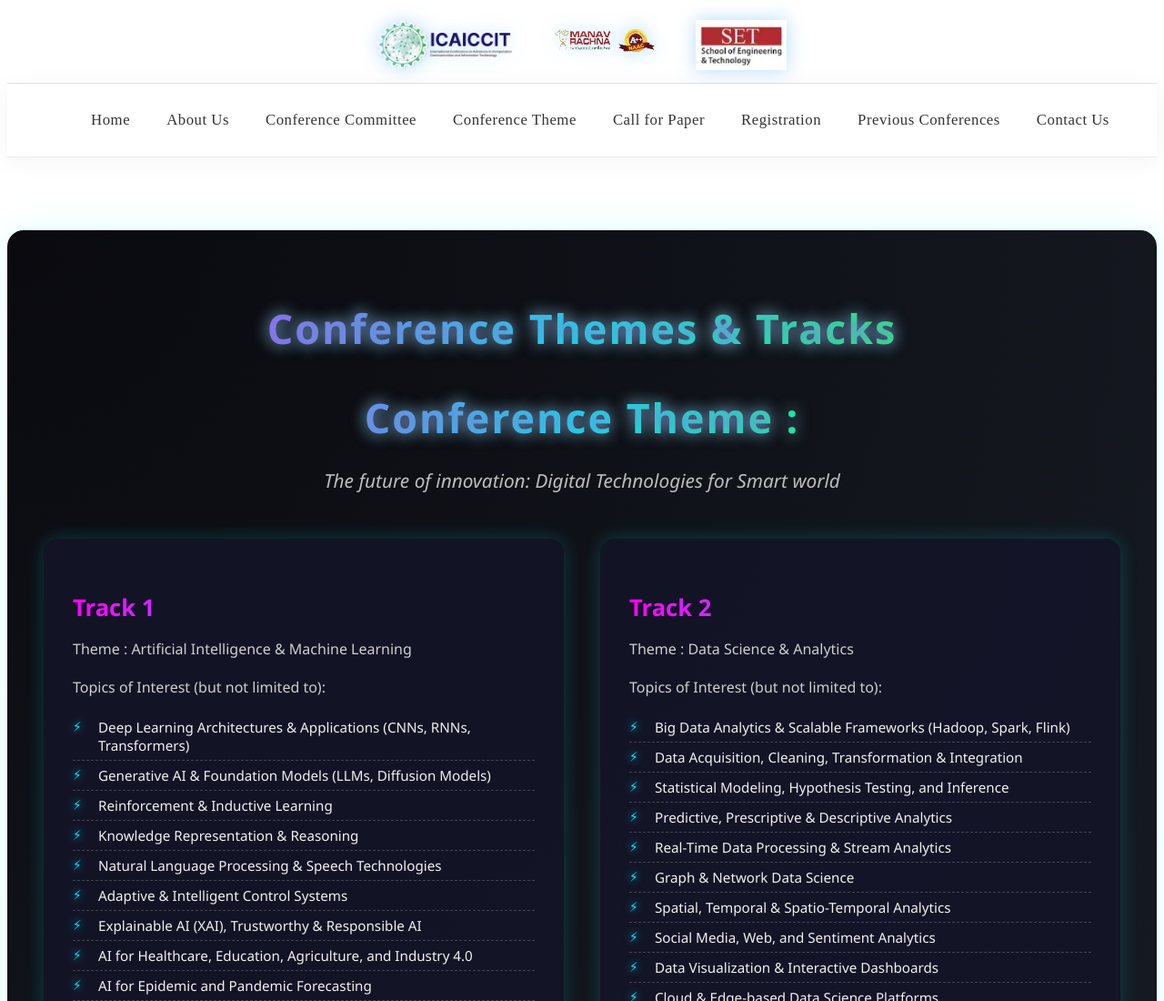
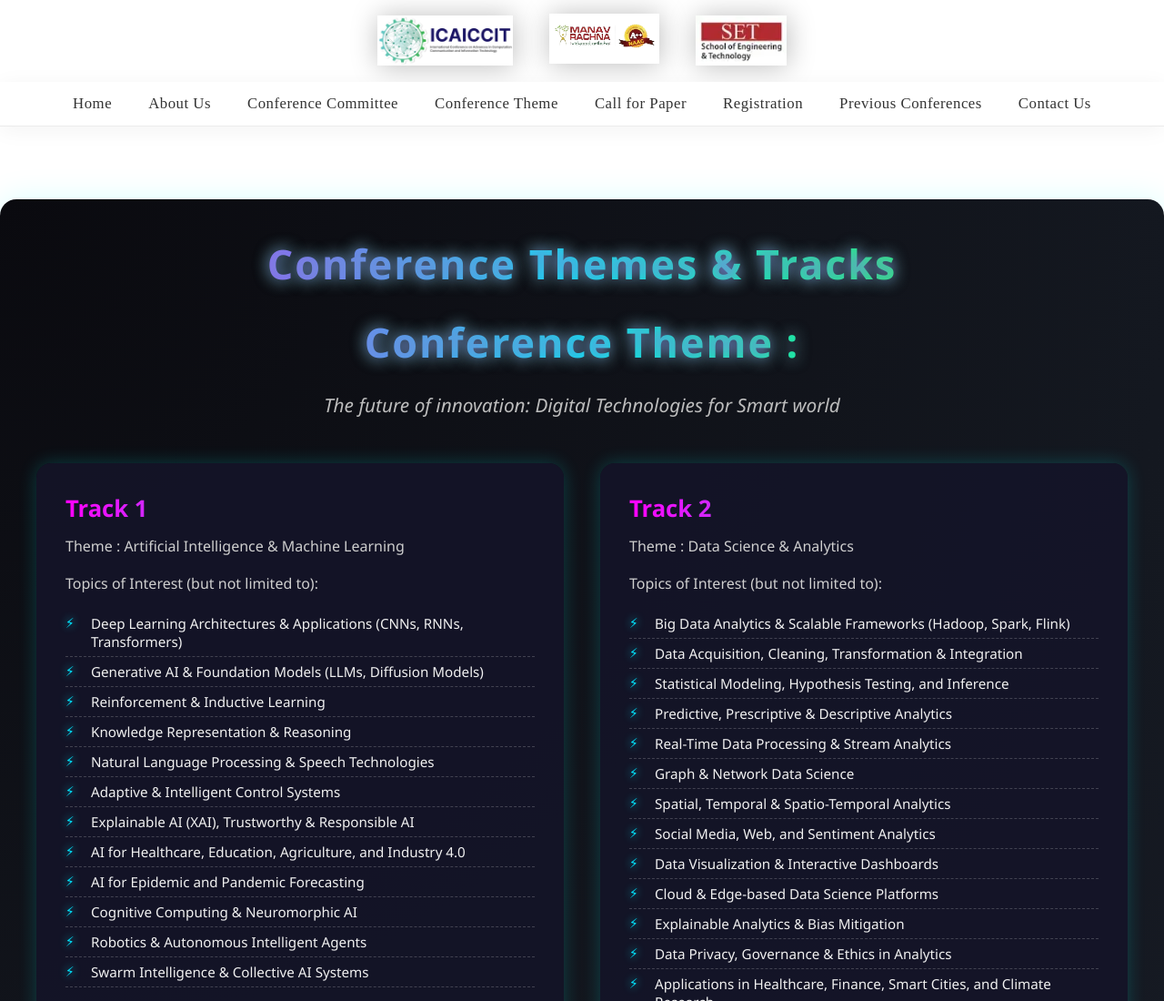
Before and after one commit to Shagun-Goyal/College_Project, a plain HTML site: page conference/conference.html in a window 1280 px wide. Shown: the top 1100 px of the page at 91% size. Drawn offline with Linux system fonts and the light colour scheme.

Commit message:
Modifying the Previous conference page

```diff
--- a/conference/conference.css
+++ b/conference/conference.css
@@ -1,20 +1,24 @@
+* {
+  margin: 0;
+  padding: 0;
+  box-sizing: border-box;
+}
 /* ==== TOP BAR ==== */
 .top-bar {
-  display: flex;
+ display: flex;
   justify-content: center;
   align-items: center;
   gap: 40px;
-  padding: 12px;
+  padding: 15px;
   background: rgba(255, 255, 255, 0.85);
-  backdrop-filter: blur(20px) saturate(160%);
-  border-bottom: 1px solid rgba(0, 0, 0, 0.1);
-  animation: fadeDown 1s ease;
+  backdrop-filter: blur(12px);
+  border-bottom: 1px solid rgba(255, 255, 255, 0.1);
 }
 
 .top-bar img {
   height: 55px;
-  filter: drop-shadow(0 0 10px rgba(0, 140, 255, 0.3));
   transition: transform 0.4s ease, filter 0.4s ease;
+  box-shadow: 1px 1px 30px rgba(0, 0, 0, 0.266)
 }
 
 .top-bar img:hover {
@@ -26,7 +30,7 @@
 .navbar {
   position: sticky;
   top: 0;
-  background: rgba(255, 255, 255, 0.9);
+  background: rgba(255, 255, 255, 0.85);
   backdrop-filter: blur(18px) saturate(150%);
   text-align: center;
   padding: 14px 0;
```
Also changed, not shown: PYC/PYC.CSS (+14 -6 lines), PYC/PYC.html (+2 -2 lines).
